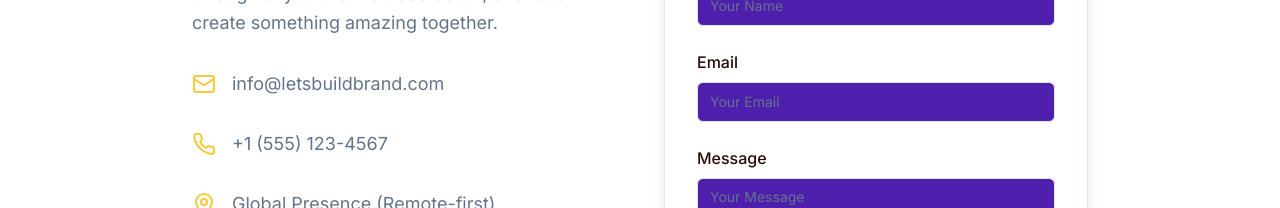
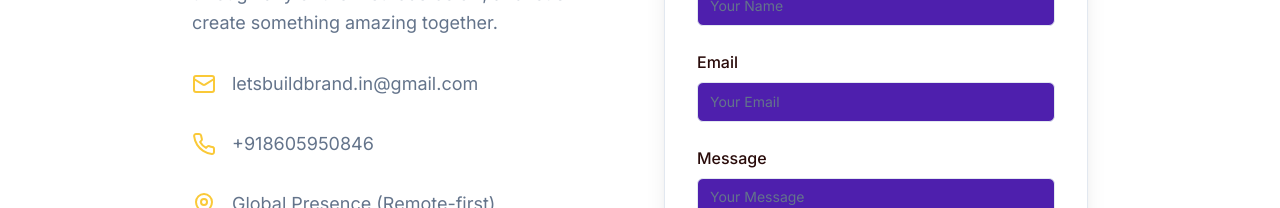
Before and after one commit to letsbuildbrand/lbbpage, a React (Vite) app: page / in a window 1280 px wide. Shown: the part 5581-5789 px from the top of the page. Built offline with nearby package versions, Linux system fonts and the light colour scheme.

Commit message:
[dyad] Updated contact information - wrote 1 file(s)

```diff
--- a/src/components/ContactSection.tsx
+++ b/src/components/ContactSection.tsx
@@ -15,11 +15,11 @@ const ContactSection = () => {
           </p>
           <div className="flex items-center text-lg">
             <Mail className="h-6 w-6 text-primary mr-4" />
-            <span>info@letsbuildbrand.com</span>
+            <span>letsbuildbrand.in@gmail.com</span>
           </div>
           <div className="flex items-center text-lg">
             <Phone className="h-6 w-6 text-primary mr-4" />
-            <span>+1 (555) 123-4567</span>
+            <span>+918605950846</span>
           </div>
           <div className="flex items-center text-lg">
             <MapPin className="h-6 w-6 text-primary mr-4" />
```
